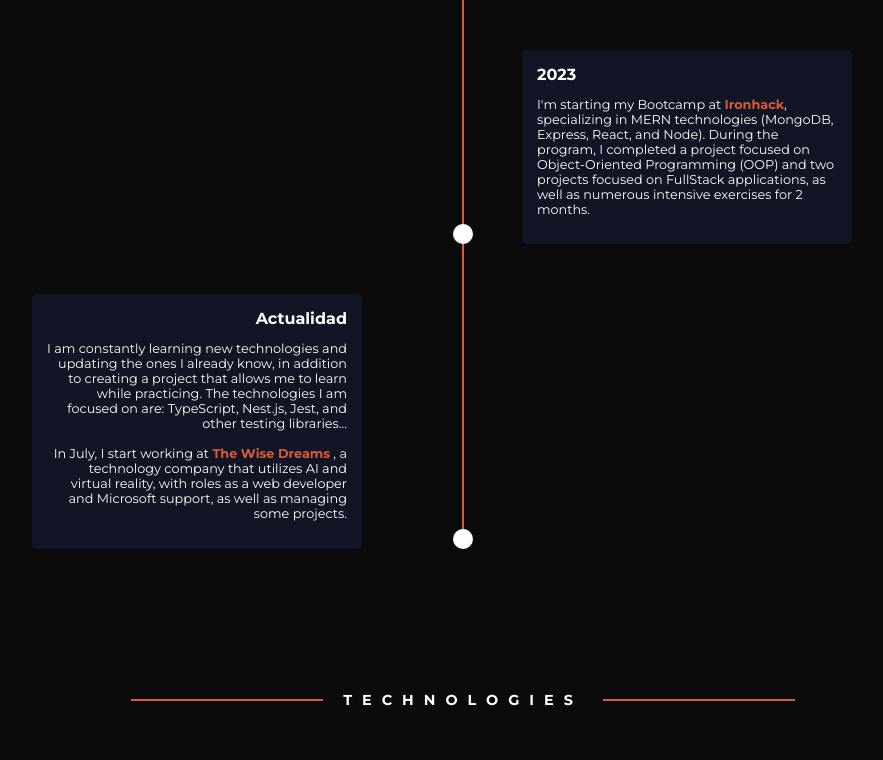
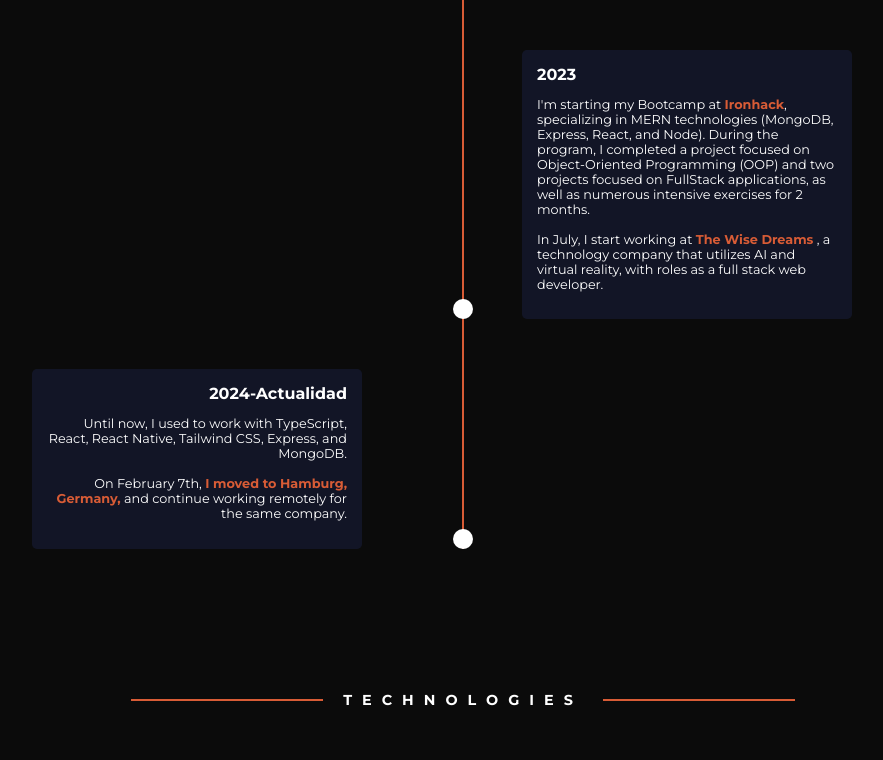
Before and after one commit to jdluis/My-portafolio, a React (Vite) app: page /about in a window 1280 px wide. Shown: the part 1852-2612 px from the top of the page, without its empty margins (177-1060 px from the left). Built offline with nearby package versions, Linux system fonts and the light colour scheme.

Commit message:
update about timeline

```diff
--- a/src/components/timeline/index.jsx
+++ b/src/components/timeline/index.jsx
@@ -78,16 +78,18 @@ const Timeline = () => {
             <time>2023</time>
             <p>
               I'm starting my Bootcamp at <a className='links' href="https://www.ironhack.com/es/en/web-development/remote">Ironhack</a>, specializing in MERN technologies (MongoDB, Express, React, and Node). During the program, I completed a project focused on Object-Oriented Programming (OOP) and two projects focused on FullStack applications, as well as numerous intensive exercises for 2 months.
+              <br /> <br />
+              In July, I start working at <a className='links' href="https://www.linkedin.com/company/the-wise-dreams/mycompany/">The Wise Dreams</a> , a technology company that utilizes AI and virtual reality, with roles as a full stack web developer.
             </p>
           </div>
         </li>
         <li>
           <div>
-            <time>Actualidad</time>
+            <time>2024-Actualidad</time>
             <p>
-              I am constantly learning new technologies and updating the ones I already know, in addition to creating a project that allows me to learn while practicing. The technologies I am focused on are: TypeScript, Nest.js, Jest, and other testing libraries...
-              <br /> <br />
-              In July, I start working at <a className='links' href="https://www.linkedin.com/company/the-wise-dreams/mycompany/">The Wise Dreams</a> , a technology company that utilizes AI and virtual reality, with roles as a web developer and Microsoft support, as well as managing some projects.
+            Until now, I used to work with TypeScript, React, React Native, Tailwind CSS, Express, and MongoDB.
+            <br /> <br />
+            On February 7th, <span className='links'>I moved to Hamburg, Germany,</span> and continue working remotely for the same company.
             </p>
           </div>
         </li>
```
